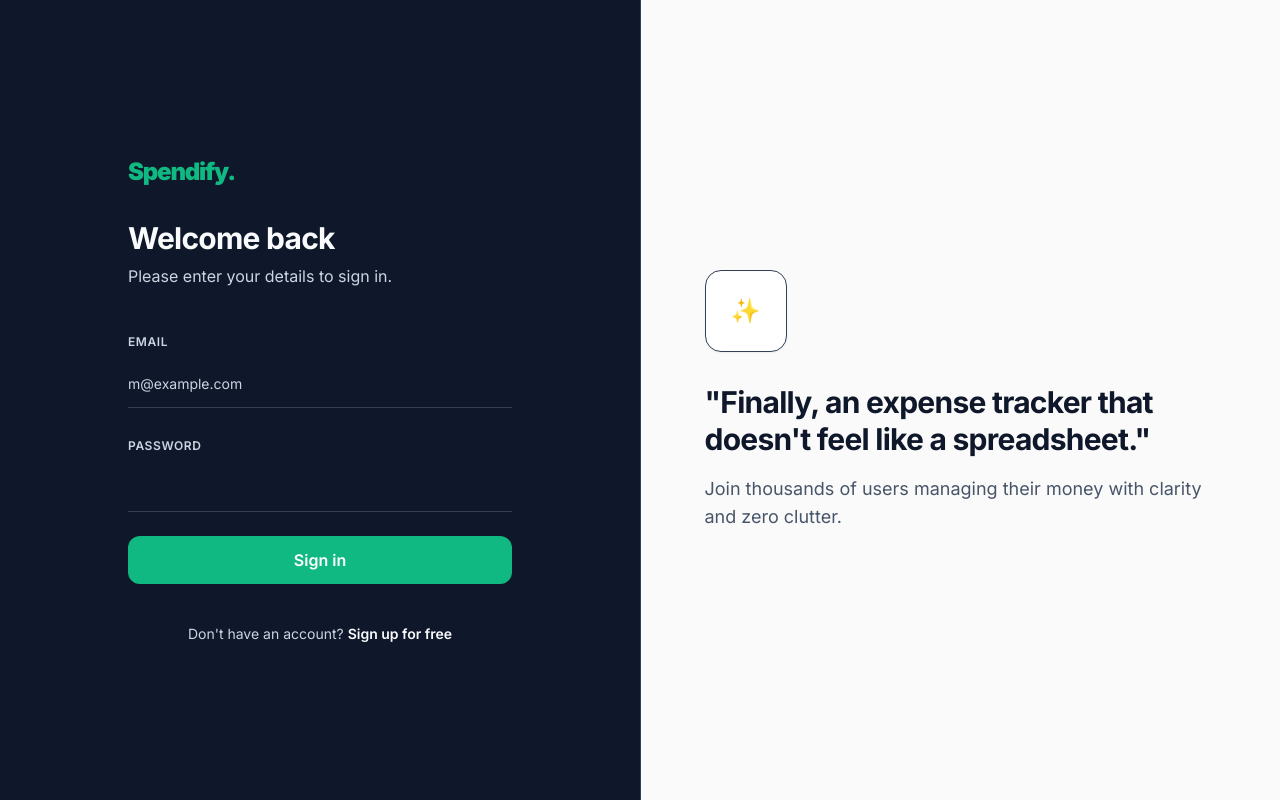
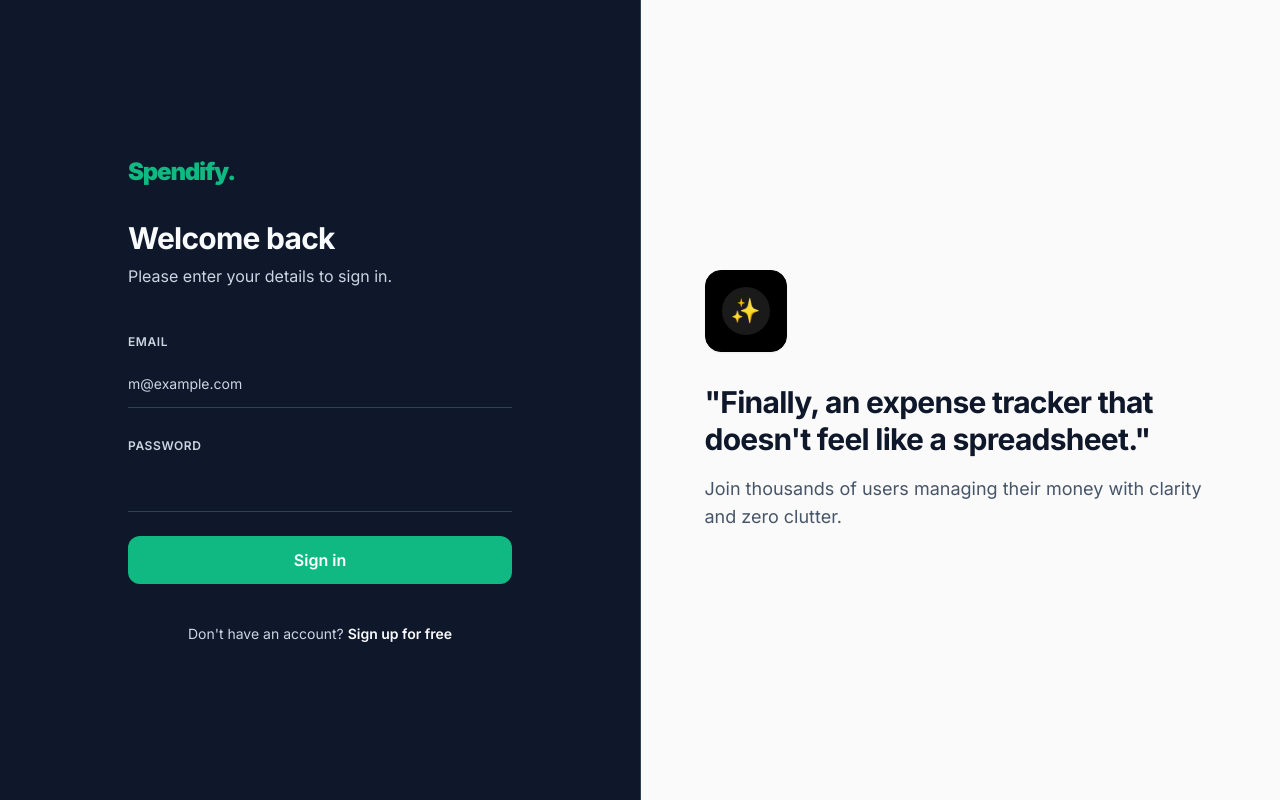
Before and after one commit to Neel629/Spendify, a Next.js app: page /login in a window 1280 px wide. Built offline with nearby package versions, Linux system fonts and the light colour scheme.

Commit message:
Change auth emoji wrappers to black boxes

```diff
--- a/src/app/(auth)/login/page.tsx
+++ b/src/app/(auth)/login/page.tsx
@@ -64,8 +64,8 @@ export default function LoginPage() {
       {/* Right side: Editorial/Testimonial */}
       <div className="hidden md:flex md:w-1/2 bg-[#FAFAFA] border-l border-border items-center justify-center p-12">
         <div className="max-w-lg">
-          <div className="inline-block p-4 bg-white rounded-2xl shadow-sm border border-border/50 mb-8">
-            <div className="h-12 w-12 bg-primary/10 rounded-full flex items-center justify-center text-2xl">✨</div>
+          <div className="inline-block p-4 bg-black rounded-2xl shadow-sm border border-black mb-8">
+            <div className="h-12 w-12 bg-white/10 rounded-full flex items-center justify-center text-2xl">✨</div>
           </div>
           <h2 className="text-3xl font-bold tracking-tight text-slate-900 leading-tight mb-4">
             &quot;Finally, an expense tracker that doesn&apos;t feel like a spreadsheet.&quot;
--- a/src/app/(auth)/signup/page.tsx
+++ b/src/app/(auth)/signup/page.tsx
@@ -69,8 +69,8 @@ export default function SignupPage() {
       {/* Right side: Editorial/Testimonial */}
       <div className="hidden md:flex md:w-1/2 bg-[#FAFAFA] border-l border-border items-center justify-center p-12">
         <div className="max-w-lg">
-          <div className="inline-block p-4 bg-white rounded-2xl shadow-sm border border-border/50 mb-8">
-            <div className="h-12 w-12 bg-primary/10 rounded-full flex items-center justify-center text-2xl">🚀</div>
+          <div className="inline-block p-4 bg-black rounded-2xl shadow-sm border border-black mb-8">
+            <div className="h-12 w-12 bg-white/10 rounded-full flex items-center justify-center text-2xl">🚀</div>
           </div>
           <h2 className="text-3xl font-bold tracking-tight text-slate-900 leading-tight mb-4">
             &quot;Your money. No cap.&quot;
```
